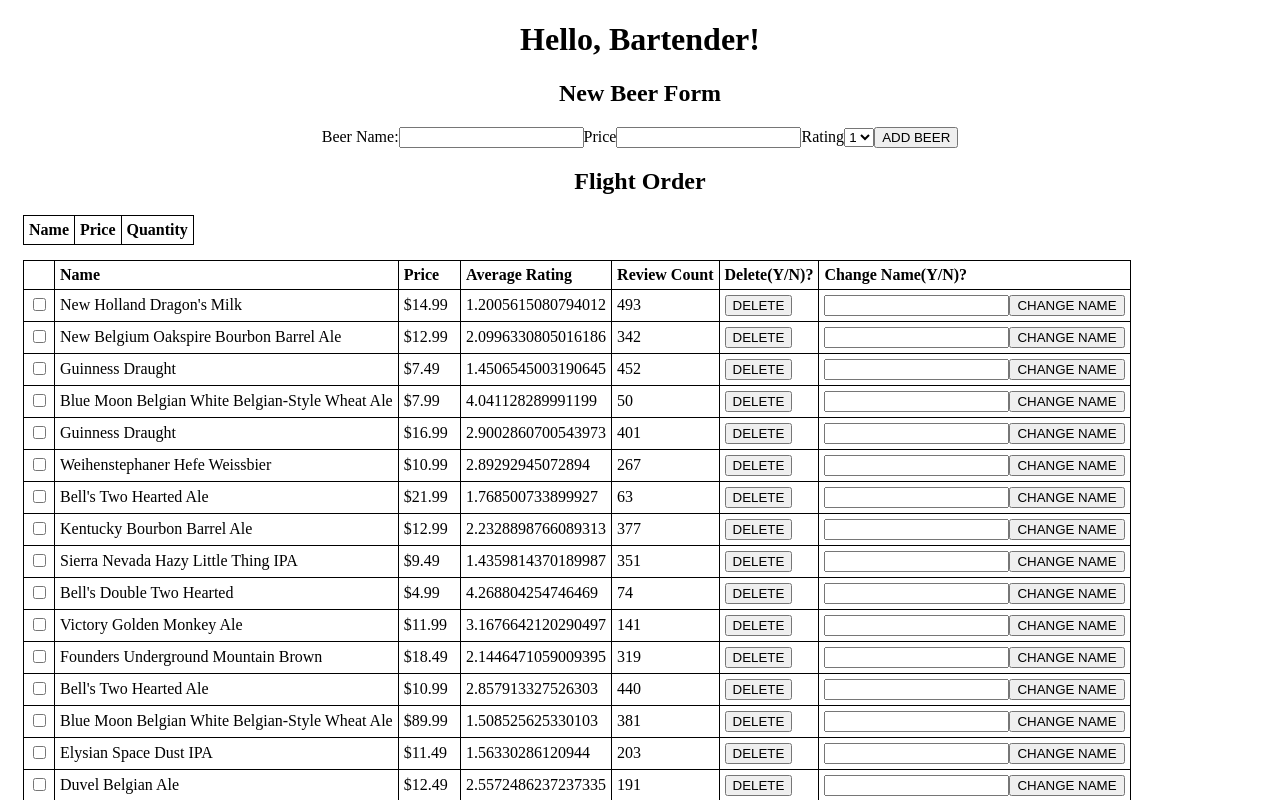
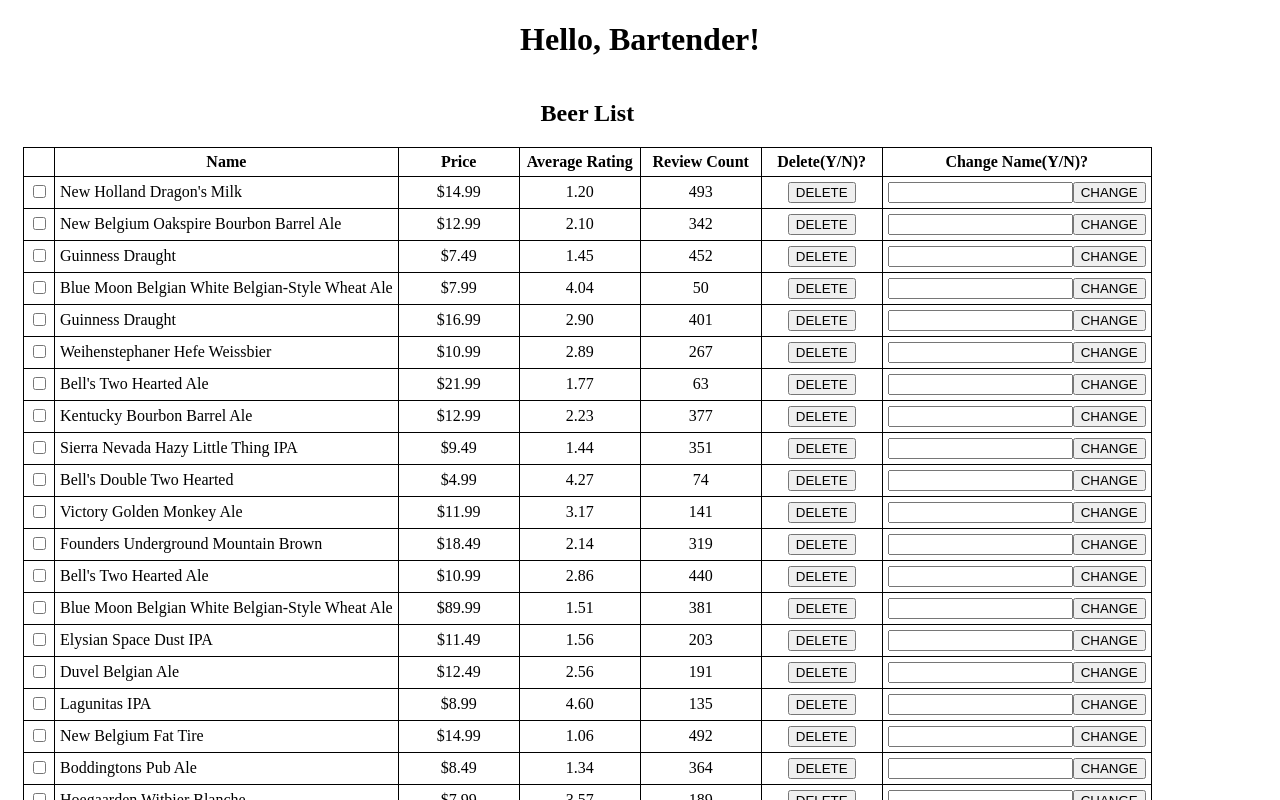
Before and after one commit to jjwebdev1865/ReactPersonalProject_BartenderApp, a React (Create React App) app: page / in a window 1280 px wide. Shown: the top 800 px of the page. Built offline with nearby package versions, Linux system fonts and the light colour scheme.

Commit message:
beer form refactor

```diff
--- a/src/components/BeerForm.js
+++ b/src/components/BeerForm.js
@@ -1,21 +1,33 @@
 import React from 'react';
-import './static/beerform.css';
+import './static/styles.css';
 
 export default class BeerForm extends React.Component {
 
     render() {
         return (
-            <div className='beerFormStyle'>
+            <div id='beerFormDiv' className='beerFormStyle'>
+                <h2>New Beer Form</h2>
                 <form onSubmit={this.props.submitHandler}>
-                    <h2>New Beer Form</h2>
-                    <label htmlFor='beerName'>Beer Name:</label>
-                    <input id='beerName' name='beerName' type="text" onChange={this.props.handleChange}/>
+                    <label className='beerFormLabel' htmlFor='beerName'>
+                        <span>Beer Name<span className='requiredStar'>*</span></span>
+                    </label>
+                    <input
+                        className='beerFormInput'
+                        id='beerName'
+                        name='beerName'
+                        type="text"
+                        onChange={this.props.handleChange}
+                    />
 
-                    <label htmlFor='beerPrice'>Price</label>
-                    <input id='beerPrice' name='beerPrice' type="text" onChange={this.props.handleChange} />
+                    <label className='beerFormLabel' htmlFor='beerPrice'>
+                        <span>Price<span className='requiredStar'>*</span></span>
+                    </label>
+                    <input className='beerFormInput' id='beerPrice' name='beerPrice' type="text" onChange={this.props.handleChange} />
 
-                    <label htmlFor='beerRating'>Rating</label>
-                    <select id='beerRating' name='beerRating' onChange={this.props.handleChange}>
+                    <label className='beerFormLabel' htmlFor='beerRating'>
+                    <span>Rating<span className='requiredStar'>*</span></span>
+                    </label>
+                    <select className='beerFormInput' id='beerRating' name='beerRating' onChange={this.props.handleChange}>
                         <option value="1">1</option>
                         <option value="2">2</option>
                         <option value="3">3</option>
@@ -23,7 +35,7 @@
                         <option value="5">5</option>
                     </select>
 
-                    <input type='submit' value="ADD BEER" />
+                    <input className='beerFormButton' type='submit' value="ADD BEER" />
                 </form>
             </div>
         )
--- a/src/components/BeerTable.js
+++ b/src/components/BeerTable.js
@@ -1,4 +1,5 @@
 import React from 'react';
+import './static/styles.css';
 
 export default class BeerTable extends React.Component {
 
@@ -19,7 +20,9 @@
 
     render() {
         return (
-            <table>
+            <div className='container' id='beerTableDiv'>
+                <h2 className='tableH2'>Beer List</h2>
+                <table id='beerTable'>
                     <thead>
                     <tr>
                         <th></th>
@@ -36,22 +39,23 @@
                             return (
                                 <tr key={index}>
                                     <td><input type="checkbox" name='flightCheckBox' id='flightCheckBox' onChange={this.props.flightHandler(beer)}/></td>
-                                <td>{beer.name}</td>
-                                <td>{beer.price}</td>
-                                <td>{beer.rating.average}</td>
-                                <td>{beer.rating.reviews}</td>
-                                <td>
+                                    <td className='nameCol'>{beer.name}</td>
+                                    <td className='numbersCol'>{beer.price}</td>
+                                    <td className='numbersCol'>{Number(beer.rating.average).toFixed(2)}</td>
+                                    <td className='numbersCol'>{beer.rating.reviews}</td>
+                                    <td className='deleteCol'>
                                         <input type="button" value="DELETE" onClick={this.props.deleteHandler(beer)}/>
                                     </td>
-                                <td>
+                                    <td className='nameChangeCol'>
                                         <input type="text" name='newBeerName' id='newBeerName' onChange={this.handleChangeTable}/>
-                                    <input type="button" value="CHANGE NAME" onClick={this.props.changeName(beer, this.state.newBeerName)} />
+                                        <input type="button" value="CHANGE" onClick={this.props.changeName(beer, this.state.newBeerName)} />
                                     </td>
                                 </tr>
                             )
                         })}
                     </tbody>
                 </table>
+            </div>
         )
     }
 }
--- a/src/components/FlightTable.js
+++ b/src/components/FlightTable.js
@@ -1,15 +1,16 @@
 import React from 'react';
+import './static/styles.css';
 
 export default class FlightTable extends React.Component {
 
     render() {
         return (
-            <div>
-                <h2>Flight Order</h2>
+            <div className='container' id='flightTableDiv'>
+                <h2 className='tableH2'>Flight Order</h2>
                 <table>
                     <thead>
                         <tr>
-                            <th>Name</th>
+                            <th className='nameCol'>Name</th>
                             <th>Price</th>
                             <th>Quantity</th>
                         </tr>
--- a/src/components/bartender.js
+++ b/src/components/bartender.js
@@ -123,8 +123,6 @@
         return (
             <div className='AppDiv'>
                 <h1>Hello, Bartender!</h1>
-                <BeerForm beers={this.state.beers} handleChange={this.changeHandler} submitHandler={this.handleSubmit}/>
-                <FlightTable flightList={flight_list}/>
                 <BeerTable
                     beerList={current_beer_list}
                     deleteHandler={this.handleDelete}
@@ -132,6 +130,12 @@
                     flightHandler={this.handleFlightOrder}
                     changeName={this.handleNameChange}
                 />
+                <BeerForm
+                    beers={this.state.beers}
+                    handleChange={this.changeHandler}
+                    submitHandler={this.handleSubmit}
+                />
+                <FlightTable flightList={flight_list}/>
             </div>
         );
     }
--- /dev/null
+++ b/src/components/static/styles.css
@@ -0,0 +1,87 @@
+/* Active JS Styling for
+    - BeerTable.js
+    - FlightTable.js
+    - BeerForm.js
+*/
+
+/* ******************Generics****************** */
+th {
+    text-align: center;
+}
+form {
+    border-radius: 25px;
+    border: 5px solid #212fad;
+    padding: 20px;
+    background-color: #a8a9af;
+}
+
+/* ******************Ids****************** */
+#flightTableDiv {
+    float: right;
+    width: 35%;
+}
+#beerTableDiv {
+    float: left;
+}
+#beerFormDiv {
+    float: right;
+    width: 35%;
+}
+
+/* ******************Classes****************** */
+.nameCol {
+    width: auto;
+}
+.numbersCol {
+    width: 110px;
+    text-align: center;
+}
+.deleteCol {
+    width: 110px;
+	text-align: center;
+    margin: auto;
+}
+.requiredStar {
+    color: red;
+}
+
+.beerFormInput {
+    width: 100%;
+    padding: 12px 20px;
+    margin: 8px 0;
+    display: inline-block;
+    border: 1px solid #ccc;
+    border-radius: 4px;
+    box-sizing: border-box;
+}
+.beerFormLabel {
+    font-size: 2rem;
+    float: left;
+}
+
+.beerFormButton {
+    box-sizing: border-box;
+    border: none;
+    background-color: transparent;
+    padding: 0.25em 0.75em;
+    min-width: 10ch;
+    min-height: 44px;
+    display: inline-flex;
+    align-items: center;
+    justify-content: center;
+    background-color: gray;
+    border-radius: 8px;
+    box-shadow: 0 3px 5px rgba(0, 0, 0, 0.18);
+    text-align: center;
+    line-height: 1.1;
+    transition: 220ms all ease-in-out;
+    font-weight: bold;
+
+    @media screen and (-ms-high-contrast: active) {
+        border: 2px solid currentcolor;
+      }
+}
+.beerFormButton:hover {
+    color: white;
+    background-color: #3e68ff;
+}
```
Also changed, not shown: src/components/README.md (added), src/components/static/beerform.css (deleted), src/components/static/beertable.css (deleted), src/components/static/flight.css (deleted). Lines whose indentation alone changed are shown as unchanged.
